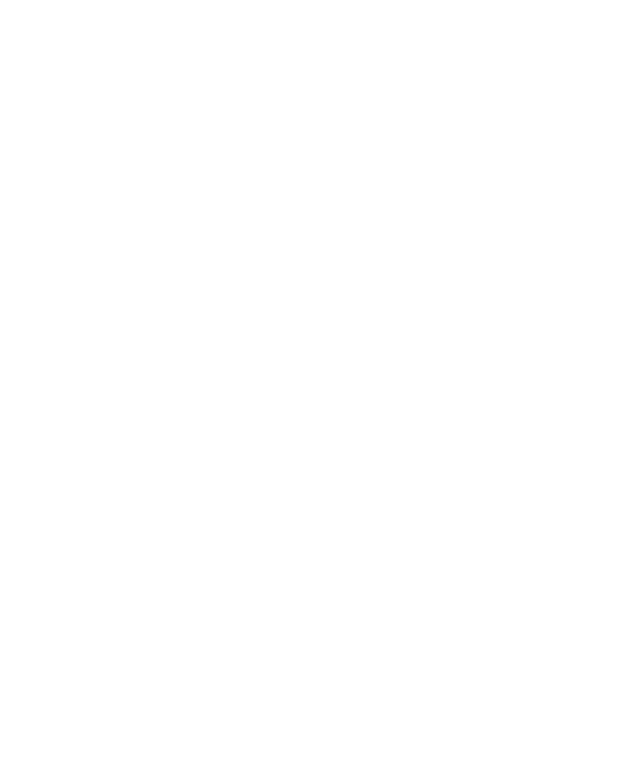
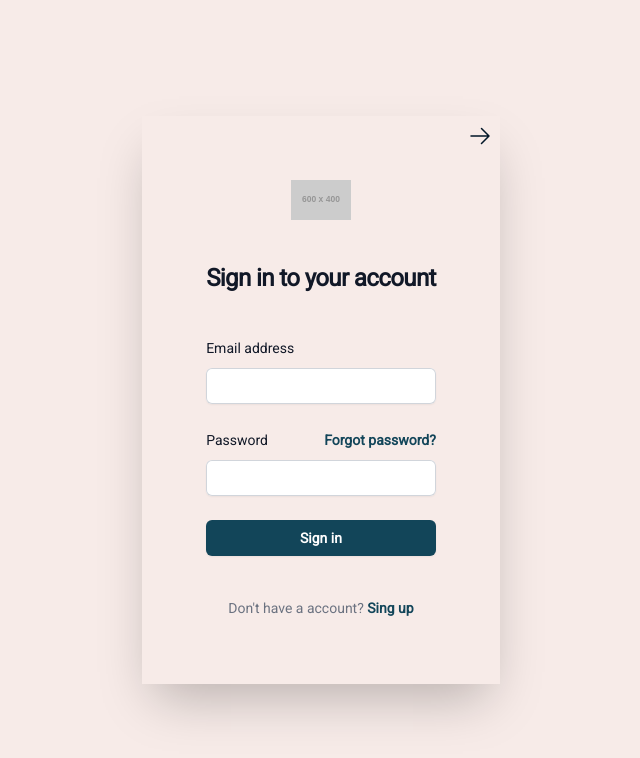
Before and after one commit to Wecreds/LodgeX-frontend, a Vue app: page /login in a window 1280 px wide. Before the commit this address had no page. Shown: the top 758 px of the page, without its empty margins (319-959 px from the left). Built offline with nearby package versions, Linux system fonts and the light colour scheme.

Commit message:
feat(login & header): fazendo component do login e do header
criação dos componentes e integração deles com emit.

```diff
--- a/index.html
+++ b/index.html
@@ -1,5 +1,5 @@
 <!DOCTYPE html>
-<html lang="pt-br">
+<html lang="en">
   <head>
     <meta charset="UTF-8">
     <meta name="viewport" content="width=device-width, initial-scale=1.0">
--- a/package.json
+++ b/package.json
@@ -11,6 +11,10 @@
     "format": "prettier --write src/"
   },
   "dependencies": {
+    "@headlessui/vue": "^1.7.23",
+    "@heroicons/vue": "^2.1.5",
+    "headlessui": "^0.0.0",
+    "heroicons": "^2.1.5",
     "pinia": "^2.2.4",
     "vue": "^3.5.12",
     "vue-router": "^4.4.5"
--- a/src/App.vue
+++ b/src/App.vue
@@ -2,7 +2,7 @@
 import { RouterView } from 'vue-router'
 </script>
 <template>
-  <div class="font-Roboto min-h-screen w-screen">
+  <div class="font-Roboto min-h-screen w-screen bg-seashell">
     <RouterView />
   </div>
 </template>
--- a/src/components/HeaderComponent.vue
+++ b/src/components/HeaderComponent.vue
@@ -1,8 +1,129 @@
 <template>
-  <div class="shadow-2xl flex justify-center items-center p-4 w-screen z-50">
-    <div>
-      <h1 class="font-bold">Header</h1>
-    </div>
+  <div class="fixed bg-black opacity-50 min-h-screen w-screen z-40" v-if="loginComponentOpen"></div>
+  <header class="bg-seashell shadow-2xl">
+    <nav class="mx-auto flex max-w-7xl items-center justify-between p-6 lg:px-8" aria-label="Global">
+      <div class="flex lg:flex-1">
+        <a href="#" class="-m-1.5 p-1.5">
+          <span class="sr-only">Bella Vista</span>
+          <img class="h-8 w-auto" src="https://placehold.co/600x400?text=Logo" alt="" />
+        </a>
+      </div>
+      <div class="flex lg:hidden">
+        <button type="button" class="-m-2.5 inline-flex items-center justify-center rounded-md p-2.5 text-gray-700" @click="mobileMenuOpen = true">
+          <span class="sr-only">Open main menu</span>
+          <Bars3Icon class="h-6 w-6" aria-hidden="true" />
+        </button>
+      </div>
+      <PopoverGroup class="hidden lg:flex lg:gap-x-12">
+        <Popover class="relative">
+          <PopoverButton class="flex items-center gap-x-1 text-sm/6 font-semibold text-gray-900">
+            Lorem Ipsum
+            <ChevronDownIcon class="h-5 w-5 flex-none text-gray-400" aria-hidden="true" />
+          </PopoverButton>
+
+          <transition enter-active-class="transition ease-out duration-200" enter-from-class="opacity-0 translate-y-1" enter-to-class="opacity-100 translate-y-0" leave-active-class="transition ease-in duration-150" leave-from-class="opacity-100 translate-y-0" leave-to-class="opacity-0 translate-y-1">
+            <PopoverPanel class="absolute -left-8 top-full z-10 mt-3 w-screen max-w-md overflow-hidden rounded-3xl bg-white shadow-lg ring-1 ring-gray-900/5">
+              <div class="p-4">
+                <div v-for="item in products" :key="item.name" class="group relative flex items-center gap-x-6 rounded-lg p-4 text-sm/6 hover:bg-gray-50">
+                  <div class="flex h-11 w-11 flex-none items-center justify-center rounded-lg bg-gray-50 group-hover:bg-white">
+                    <component :is="item.icon" class="h-6 w-6 text-gray-600 group-hover:text-indigo-600" aria-hidden="true" />
+                  </div>
+                  <div class="flex-auto">
+                    <a :href="item.href" class="block font-semibold text-gray-900">
+                      {{ item.name }}
+                      <span class="absolute inset-0" />
+                    </a>
+                    <p class="mt-1 text-gray-600">{{ item.description }}</p>
+                  </div>
+                </div>
+              </div>
+            </PopoverPanel>
+          </transition>
+        </Popover>
+
+        <a href="#" class="text-sm/6 font-semibold text-gray-900">Lorem Ipsum</a>
+        <a href="#" class="text-sm/6 font-semibold text-gray-900">Lorem Ipsum</a>
+        <a href="#" class="text-sm/6 font-semibold text-gray-900">Lorem Ipsum</a>
+      </PopoverGroup>
+      <div class="hidden lg:flex lg:flex-1 lg:justify-end">
+        <a href="#" class="text-sm/6 font-semibold text-gray-900" @click="loginComponentOpen = !loginComponentOpen">Log in</a>
+      </div>
+    </nav>
+    <Dialog class="lg:hidden" @close="mobileMenuOpen = false" :open="mobileMenuOpen">
+      <div class="fixed inset-0 z-10" />
+      <DialogPanel class="fixed inset-y-0 right-0 z-10 w-full overflow-y-auto bg-white px-6 py-6 sm:max-w-sm sm:ring-1 sm:ring-gray-900/10">
+        <div class="flex items-center justify-between">
+          <a href="#" class="-m-1.5 p-1.5">
+            <span class="sr-only">Bella Vista</span>
+            <img class="h-8 w-auto" src="https://placehold.co/600x400?text=Logo" alt="" />
+          </a>
+          <button type="button" class="-m-2.5 rounded-md p-2.5 text-gray-700" @click="mobileMenuOpen = false">
+            <span class="sr-only">Close menu</span>
+            <XMarkIcon class="h-6 w-6" aria-hidden="true" />
+          </button>
+        </div>
+        <div class="mt-6 flow-root">
+          <div class="-my-6 divide-y divide-gray-500/10">
+            <div class="space-y-2 py-6">
+              <Disclosure as="div" class="-mx-3" v-slot="{ open }">
+                <DisclosureButton class="flex w-full items-center justify-between rounded-lg py-2 pl-3 pr-3.5 text-base/7 font-semibold text-gray-900 hover:bg-gray-50">
+                  Lorem Ipsum
+                  <ChevronDownIcon :class="[open ? 'rotate-180' : '', 'h-5 w-5 flex-none']" aria-hidden="true" />
+                </DisclosureButton>
+                <DisclosurePanel class="mt-2 space-y-2">
+                  <DisclosureButton v-for="item in [...products]" :key="item.name" as="a" :href="item.href" class="block rounded-lg py-2 pl-6 pr-3 text-sm/7 font-semibold text-gray-900 hover:bg-gray-50">{{ item.name }}</DisclosureButton>
+                </DisclosurePanel>
+              </Disclosure>
+              <a href="#" class="-mx-3 block rounded-lg px-3 py-2 text-base/7 font-semibold text-gray-900 hover:bg-gray-50">Lorem Ipsum</a>
+              <a href="#" class="-mx-3 block rounded-lg px-3 py-2 text-base/7 font-semibold text-gray-900 hover:bg-gray-50">Lorem Ipsum</a>
+              <a href="#" class="-mx-3 block rounded-lg px-3 py-2 text-base/7 font-semibold text-gray-900 hover:bg-gray-50">Lorem Ipsum</a>
+            </div>
+            <div class="py-6">
+              <a class="-mx-3 block rounded-lg px-3 py-2.5 text-base/7 font-semibold text-gray-900 hover:bg-gray-50" @click="loginComponentOpen = !loginComponentOpen">Log in</a>
+            </div>
+          </div>
+        </div>
+      </DialogPanel>
+    </Dialog>
+  </header>
+  <div class="min-h-screen w-screen flex justify-center items-center z-50 fixed top-0"  v-if="loginComponentOpen">
+    <LoginComponent @closeLoginComponent="closeLoginComponent"/>
   </div>
 </template>
-<script setup></script>
+
+<script setup>
+import { ref } from 'vue'
+import {
+  Dialog,
+  DialogPanel,
+  Disclosure,
+  DisclosureButton,
+  DisclosurePanel,
+  Popover,
+  PopoverButton,
+  PopoverGroup,
+  PopoverPanel,
+} from '@headlessui/vue'
+import {
+  ArrowPathIcon,
+  Bars3Icon,
+  ChartPieIcon,
+  CursorArrowRaysIcon,
+  XMarkIcon,
+} from '@heroicons/vue/24/outline'
+import { ChevronDownIcon } from '@heroicons/vue/20/solid'
+
+import LoginComponent from './LoginComponent.vue'
+
+const products = [
+  { name: 'Lorem Ipsum', description: 'Lorem ipsum dolor sit amet, consectetur adipiscing elit.', href: '#', icon: ChartPieIcon },
+  { name: 'Lorem Ipsum', description: 'Lorem ipsum dolor sit amet, consectetur adipiscing elit.', href: '#', icon: CursorArrowRaysIcon },
+  { name: 'Lorem Ipsum', description: 'Lorem ipsum dolor sit amet, consectetur adipiscing elit.', href: '#', icon: ArrowPathIcon },
+]
+const mobileMenuOpen = ref(false)
+const loginComponentOpen = ref(false)
+
+const closeLoginComponent = () => {
+  loginComponentOpen.value = false
+}
+</script>
--- /dev/null
+++ b/src/components/LoginComponent.vue
@@ -0,0 +1,44 @@
+<template>
+  <div class="shadow-2xl w-fit p-16 bg-seashell absolute z-50">
+      <div class="sm:mx-auto sm:w-full sm:max-w-sm">
+        <div class="absolute top-2 right-2 p-0 cursor-pointer">
+            <ArrowRightIcon class="w-6 h-6" @click="$emit('closeLoginComponent')"/>
+        </div>
+        <img class="mx-auto h-10 w-auto" src="https://placehold.co/600x400?text=Logo" alt="Logo">
+        <h2 class="mt-10 text-center text-2xl/9 font-bold tracking-tight text-gray-900">Sign in to your account</h2>
+      </div>
+      <div class="mt-10 sm:mx-auto sm:w-full sm:max-w-sm">
+        <form class="space-y-6" action="#" method="POST">
+          <div>
+            <label for="email" class="block text-sm/6 font-medium text-gray-900">Email address</label>
+            <div class="mt-2">
+              <input id="email" name="email" type="email" autocomplete="email" required class="block w-full rounded-md border-0 p-1.5 text-gray-900 shadow-sm ring-1 ring-inset ring-gray-300 placeholder:text-gray-400 focus:ring-2 focus:ring-inset focus:ring-primary-color sm:text-sm/6 outline-none">
+            </div>
+          </div>
+          <div>
+            <div class="flex items-center justify-between">
+              <label for="password" class="block text-sm/6 font-medium text-gray-900">Password</label>
+              <div class="text-sm">
+                <a href="#" class="font-semibold text-primary-color hover:text-secondary-color">Forgot password?</a>
+              </div>
+            </div>
+            <div class="mt-2">
+              <input id="password" name="password" type="password" autocomplete="current-password" required class="block w-full rounded-md border-0 py-1.5 text-gray-900 shadow-sm ring-1 ring-inset ring-gray-300 placeholder:text-gray-400 focus:ring-2 focus:ring-inset focus:ring-primary-color sm:text-sm/6 outline-none">
+            </div>
+          </div>
+          <div>
+            <button type="submit" class="flex w-full justify-center rounded-md bg-primary-color px-3 py-1.5 text-sm/6 font-semibold text-white shadow-sm hover:bg-secondary-color focus-visible:outline focus-visible:outline-2 focus-visible:outline-offset-2 focus-visible:outline-primary-color">Sign in</button>
+          </div>
+        </form>
+        <p class="mt-10 text-center text-sm/6 text-gray-500">
+            Don't have a account?
+          <a href="#" class="font-semibold text-primary-color hover:text-secondary-color">Sing up</a>
+        </p>
+      </div>
+  </div>
+</template>
+<script setup>
+import {
+ ArrowRightIcon,
+} from '@heroicons/vue/24/solid'
+</script>
--- a/src/router/index.js
+++ b/src/router/index.js
@@ -19,7 +19,13 @@
       path: '/',
       name: 'BlankLayout',
       component: () => import('../layouts/BlankLayout.vue'),
-      children: [],
+      children: [
+        {
+          path: '/login',
+          name: 'login',
+          component: () => import('../views/LoginView.vue'),
+        }
+      ],
     },
   ],
 })
--- /dev/null
+++ b/src/views/LoginView.vue
@@ -0,0 +1,8 @@
+<template>
+    <div class="flex min-h-screen justify-center items-center px-6 py-12 lg:px-8 text-rich-black">
+        <LoginComponent />
+    </div>
+</template>
+<script setup>
+import LoginComponent from '@/components/LoginComponent.vue';
+</script>
--- a/tailwind.config.js
+++ b/tailwind.config.js
@@ -3,7 +3,12 @@
   content: ['./index.html', './src/**/*.{vue,js,ts,jsx,tsx}'],
   theme: {
     extend: {
-      // colors: {}
+      colors: {
+        "rich-black": "#011627",
+        "seashell": "#f7ebe8",
+        "primary-color": "#124559",
+        "secondary-color": "#598392",
+      }
     },
     fontFamily: {
       Roboto: ['Roboto', 'sans-serif'],
```
Also changed, not shown: 1 other file (tests, documents, lock files or other folders).
